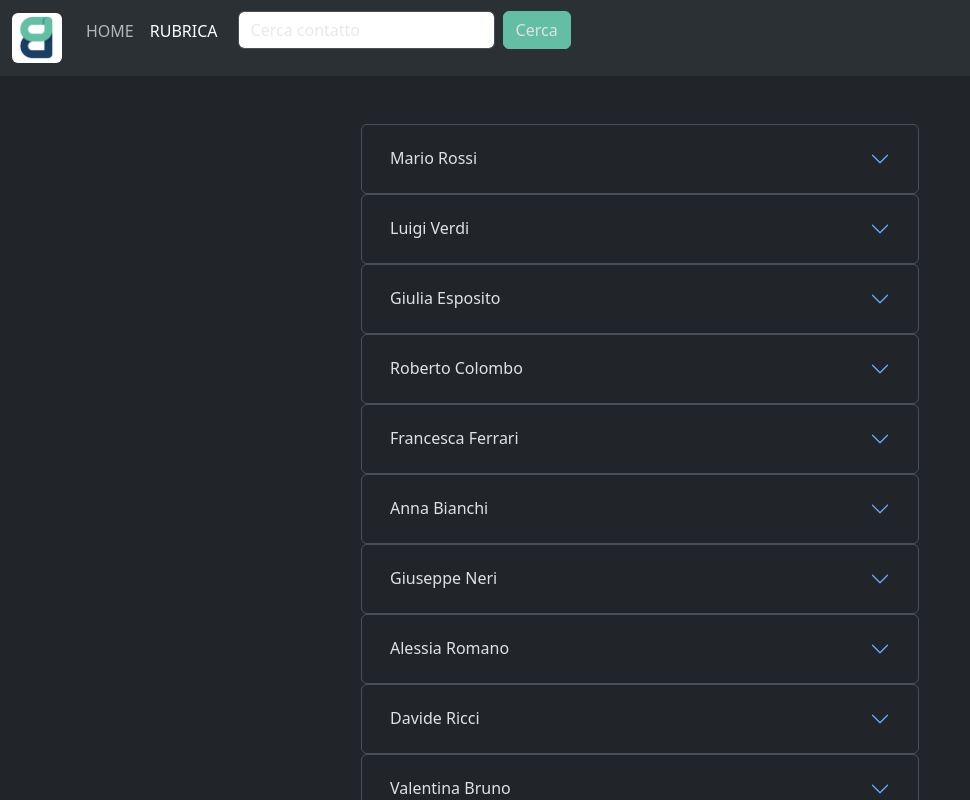
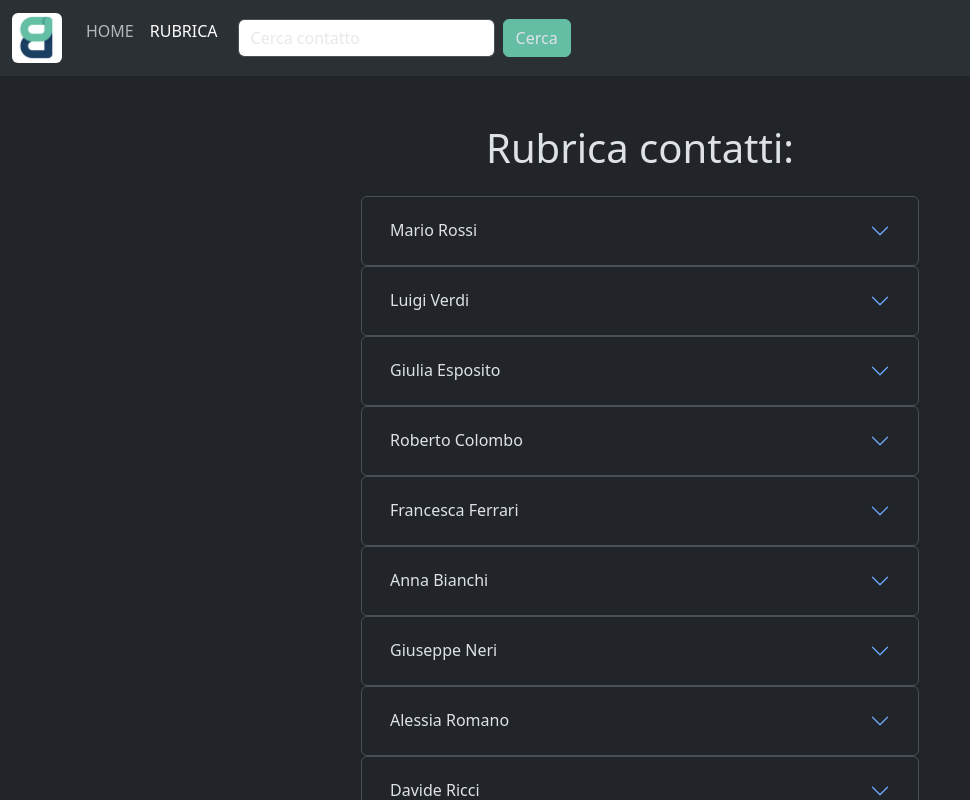
Before and after one commit to francescodelmonaco/BooRoad, a React (Vite) app: page /contacts in a window 1280 px wide. Shown: the top 800 px of the page, without its empty margins (0-970 px from the left). Built offline with nearby package versions, Linux system fonts and the light colour scheme.

Commit message:
fix: nav bar

```diff
--- a/src/components/Header.jsx
+++ b/src/components/Header.jsx
@@ -4,7 +4,7 @@ import SearchBar from "./SearchBar"
 export default function Header() {
     return (
 
-        <nav className="navbar navbar-expand-lg bg-body-tertiary">
+        <nav className="navbar navbar-expand-xl bg-body-tertiary">
             <div className="container-fluid">
                 <Link className="navbar-brand" to='/'>
                     <img width="50px" src="/logo.png" className="img-fluid rounded" alt="logo" />
@@ -16,14 +16,14 @@ export default function Header() {
                 </button>
 
                 <div className="collapse navbar-collapse" id="menuHamburger">
-                    <ul className="navbar-nav me-auto mb-2 mb-lg-0">
-                        <li className="nav-item">
+                    <ul className="navbar-nav">
+                        <li className="nav-item text-center">
                             <NavLink className="nav-link " to="/"> HOME </NavLink>
                         </li>
-                        <li className="nav-item">
+                        <li className="nav-item text-center">
                             <NavLink className="nav-link" to="/contacts">RUBRICA</NavLink>
                         </li>
-                        <li className="nav-item">
+                        <li className="nav-item py-sm-2">
                             <SearchBar />
                         </li>
                     </ul>
--- a/src/components/SearchBar.jsx
+++ b/src/components/SearchBar.jsx
@@ -3,7 +3,7 @@ import { useTravelContext } from "../contexts/TravelContext";
 export default function SearchBar() {
     const { searchTerm, handleSearch, handleSubmit, refSearch } = useTravelContext();
     return (
-        <form className="container d-flex mb-3" onSubmit={handleSubmit} >
+        <form className="container-fluid d-flex" onSubmit={handleSubmit} >
             <input
                 ref={refSearch}
                 type="text"
--- a/src/pages/HomePage.jsx
+++ b/src/pages/HomePage.jsx
@@ -5,7 +5,7 @@ import Card from "../components/Card";
 export default function HomePage({ travelData }) {
     return (
         <div className="container mt-4">
-            <div className="row row-cols-1 row-cols-md-3 g-4 justify-content-center">
+            <div className="row row-cols-1 row-cols-md-2 g-4 justify-content-center">
                 {travelData.map(t => (
                     <div key={t.id} className="col d-flex justify-content-center">
                         <Link to={`/travels/${t.id}`} >
--- a/src/pages/TravelersBook.jsx
+++ b/src/pages/TravelersBook.jsx
@@ -22,6 +22,8 @@ export default function TravelersBook() {
                 onChange={(e) => setSearchTerm(e.target.value)}
             /> */}
 
+            <h1 className='text-center mb-4'>Rubrica contatti:</h1>
+
             {filteredViaggiatori.map((v, i) => {
                 return (
                     <Accordion key={i} v={v} />
```
